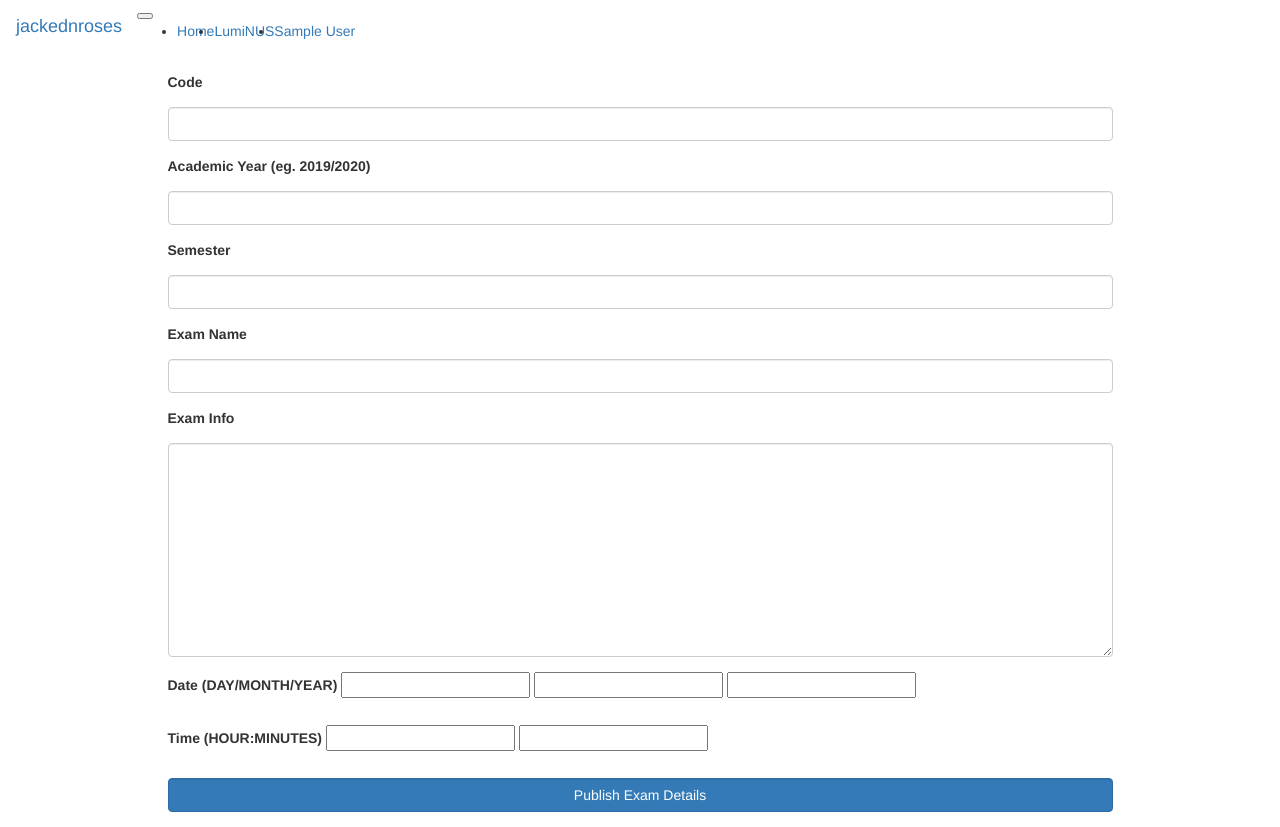
After one commit to deyixtan/jackednroses, a Flask app: page /luminus/create_exam in a window 1280 px wide. The commit adds this page. Run offline with Flask 2, Linux system fonts and the light colour scheme; the visitor is signed in with stand-in values (Sample User, id 1); data comes from the database, SQL or seed files in the repository; some libraries are stand-ins or nearby versions.

Commit message:
Added publish exam info feature
Fixed formatting to correctly output task and exam without conflict

```diff
--- a/requirements.txt
+++ b/requirements.txt
@@ -16,6 +16,7 @@ Mako==1.1.2
 MarkupSafe==1.1.1
 python-dateutil==2.8.1
 python-editor==1.0.4
+pytz==2020.1
 six==1.15.0
 SQLAlchemy==1.3.17
 visitor==0.1.3
--- a/webapp/__init__.py
+++ b/webapp/__init__.py
@@ -16,6 +16,10 @@ def create_app(config_class=Config):
     # initialize app instance
     app = Flask(__name__)
     app.config.from_object(config_class)
+    app.jinja_env.globals.update(isinstance=isinstance)
+    from webapp.models import Task, Exam
+    app.jinja_env.globals.update(Task=Task)
+    app.jinja_env.globals.update(Exam=Exam)
 
     # initialize flask extensions
     db.init_app(app)
--- a/webapp/luminus/forms.py
+++ b/webapp/luminus/forms.py
@@ -1,6 +1,6 @@
 # webapp/luminus/forms.py
 from flask_wtf import FlaskForm
-from webapp.models import Module, Enrolled, User, Announcement
+from webapp.models import Module, Enrolled, User, Announcement, Exam
 from wtforms import IntegerField, StringField, SubmitField, TextAreaField, ValidationError
 from wtforms.validators import DataRequired
 
@@ -91,3 +91,30 @@ class CreateTaskForm(FlaskForm):
         if len(self.errors) == 0:
             return True
         return False
+
+class CreateExamForm(FlaskForm):
+    code = StringField("Code", validators=[DataRequired()])
+    academic_year = StringField("Academic Year (eg. 2019/2020)", validators=[DataRequired()])
+    semester = IntegerField("Semester", validators=[DataRequired()])
+    examname = StringField("Exam Name", validators=[DataRequired()])
+    examinfo = TextAreaField("Exam Info", validators=[DataRequired()])
+
+    day = IntegerField("Date (DAY/MONTH/YEAR)", validators=[DataRequired()])
+    month = IntegerField(validators=[DataRequired()])
+    year = IntegerField(validators=[DataRequired()])
+
+    hour = IntegerField("Time (HOUR:MINUTES)", validators=[DataRequired()])
+    minute = IntegerField(validators=[DataRequired()])
+
+    submit = SubmitField("Publish Exam Details")
+
+    def validate(self):
+        rv = FlaskForm.validate(self)
+        if not rv:
+            return False
+        mod = Module.query.filter_by(code=self.code.data, academic_year = self.academic_year.data, semester = self.semester.data).first()
+        if not mod:
+            self.code.errors.append("Module, Academic Year and/or semester does not exit!")
+        if len(self.errors) == 0:
+            return True
+        return False
--- a/webapp/luminus/views.py
+++ b/webapp/luminus/views.py
@@ -3,8 +3,8 @@ from flask import flash, redirect, render_template, url_for
 from flask_login import login_required, current_user
 from webapp import db
 from webapp.luminus import luminus
-from webapp.luminus.forms import CreateModuleForm, EnrolToModuleForm, CreateAnnouncementForm, CreateTaskForm
-from webapp.models import Module, Enrolled, User, Announcement, Task
+from webapp.luminus.forms import CreateModuleForm, EnrolToModuleForm, CreateAnnouncementForm, CreateTaskForm, CreateExamForm
+from webapp.models import Module, Enrolled, User, Announcement, Task, Exam
 from wtforms import ValidationError
 import os
 
@@ -85,9 +85,23 @@ def create_task():
     if form.validate_on_submit():
         task = Task(taskname = form.taskname.data, taskinfo = form.taskinfo.data)
         task.set_module(form.code.data, form.academic_year.data, form.semester.data)
-        task.set_duedate(form.day.data, form.month.data, form.year.data, form.hour.data, form.minute.data)
+        task.set_timestamp(form.day.data, form.month.data, form.year.data, form.hour.data, form.minute.data)
         db.session.add(task)
         db.session.commit()
         flash("Successfully published task.", "success")
         return redirect(url_for("core.index"))
     return render_template("luminus/create_task.html", form=form)
+
+@luminus.route("/create_exam", methods=["GET", "POST"])
+@login_required
+def create_exam():
+    form = CreateExamForm()
+    if form.validate_on_submit():
+        exam = Exam(examname = form.examname.data, examinfo = form.examinfo.data)
+        exam.set_module(form.code.data, form.academic_year.data, form.semester.data)
+        exam.set_timestamp(form.day.data, form.month.data, form.year.data, form.hour.data, form.minute.data)
+        db.session.add(exam)
+        db.session.commit()
+        flash("Successfully published exam details", "success")
+        return redirect(url_for("core.index"))
+    return render_template("luminus/create_exam.html", form=form)
--- a/webapp/models.py
+++ b/webapp/models.py
@@ -37,6 +37,7 @@ class Module(db.Model):
     enrolled = db.relationship('Enrolled', backref = 'module')
     announcements = db.relationship('Announcement', backref = 'module')
     tasks = db.relationship('Task', backref = 'module')
+    exams = db.relationship('Exam', backref = 'module')
 
     def __repr__(self):
         return f"<Module {self.id}>"
@@ -77,13 +78,30 @@ class Task(db.Model):
     module_id = db.Column(db.Integer, db.ForeignKey('modules.id'))
     taskname = db.Column(db.String(32))
     taskinfo = db.Column(db.String(1024))
-    duedate = db.Column(db.DateTime)
+    timestamp = db.Column(db.DateTime)
 
     def set_module(self, code, academic_year, semester):
         self.module_id = Module.query.filter_by(code = code, academic_year = academic_year, semester = semester).first().id
 
-    def set_duedate(self, day, month, year, hour, minute):
-        self.duedate = datetime.datetime(year, month, day, hour, minute, 59)
+    def set_timestamp(self, day, month, year, hour, minute):
+        self.timestamp = datetime.datetime(year, month, day, hour, minute, 59)
 
     def __repr__(self):
         return f"<Task {self.id}, {self.module_id}, {self.taskname}, {self.date}"
+
+class Exam(db.Model):
+    __tablename__ = "exams"
+    id = db.Column(db.Integer, primary_key = True)
+    module_id = db.Column(db.Integer, db.ForeignKey('modules.id'))
+    examname = db.Column(db.String(32))
+    examinfo = db.Column(db.String(1024))
+    timestamp = db.Column(db.DateTime)
+
+    def set_module(self, code, academic_year, semester):
+        self.module_id = Module.query.filter_by(code = code, academic_year = academic_year, semester = semester).first().id
+
+    def set_timestamp(self, day, month, year, hour, minute):
+        self.timestamp = datetime.datetime(year, month, day, hour, minute)
+
+    def __repr__(self):
+        return f"<Exam {self.id}, {self.module_id}, {self.examname}, {self.examdatetime}"
--- /dev/null
+++ b/webapp/templates/luminus/create_exam.html
@@ -0,0 +1,56 @@
+{% extends "base.html" %}
+{% block title %}Create Exam{% endblock %}
+
+{% block page_content %}
+    <div class="row">
+        <div class="col-sm-1">
+        </div>
+        <div class="col-sm-10">
+            <form method="POST">
+                {% for error in form.errors %}
+                    <div class="alert alert-danger" role="alert">
+                        <a class="close" data-dismiss="alert">×</a>
+                        <span>{{form.errors[error][0]}}</span>
+                    </div>
+                {% endfor %}
+                <div class="form-group">
+                    {{form.code.label(class="form-group")}}
+                    {{form.code(class="form-control")}}
+                </div>
+                <div class="form-group">
+                    {{form.academic_year.label(class="form-group")}}
+                    {{form.academic_year(class="form-control")}}
+                </div>
+                <div class="form-group">
+                    {{form.semester.label(class="form-group")}}
+                    {{form.semester(class="form-control")}}
+                </div>
+                <div class="form-group">
+                    {{form.examname.label(class="form-group")}}
+                    {{form.examname(class="form-control")}}
+                </div>
+                <div class="form-group">
+                    {{form.examinfo.label(class="form-group")}}
+                    {{form.examinfo(class="form-control", rows=10)}}
+                </div>
+                <div class="form-group">
+                    {{form.day.label(class="form-group")}}
+                    {{form.day()}}
+                    {{form.month()}}
+                    {{form.year()}}
+                </div>
+                <div class="form-group">
+                    {{form.hour.label(class="form-group")}}
+                    {{form.hour()}}
+                    {{form.minute()}}
+                </div>
+                <div class="form-group">
+                    {{form.hidden_tag()}}
+                    {{form.submit(class="btn btn-primary form-control")}}
+                </div>
+            </form>
+        </div>
+        <div class="col-sm-1">
+        </div>
+    </div>
+{% endblock %}
```
Also changed, not shown: webapp/core/views.py (+6 -5 lines), webapp/templates/index.html (+23 -8 lines).
